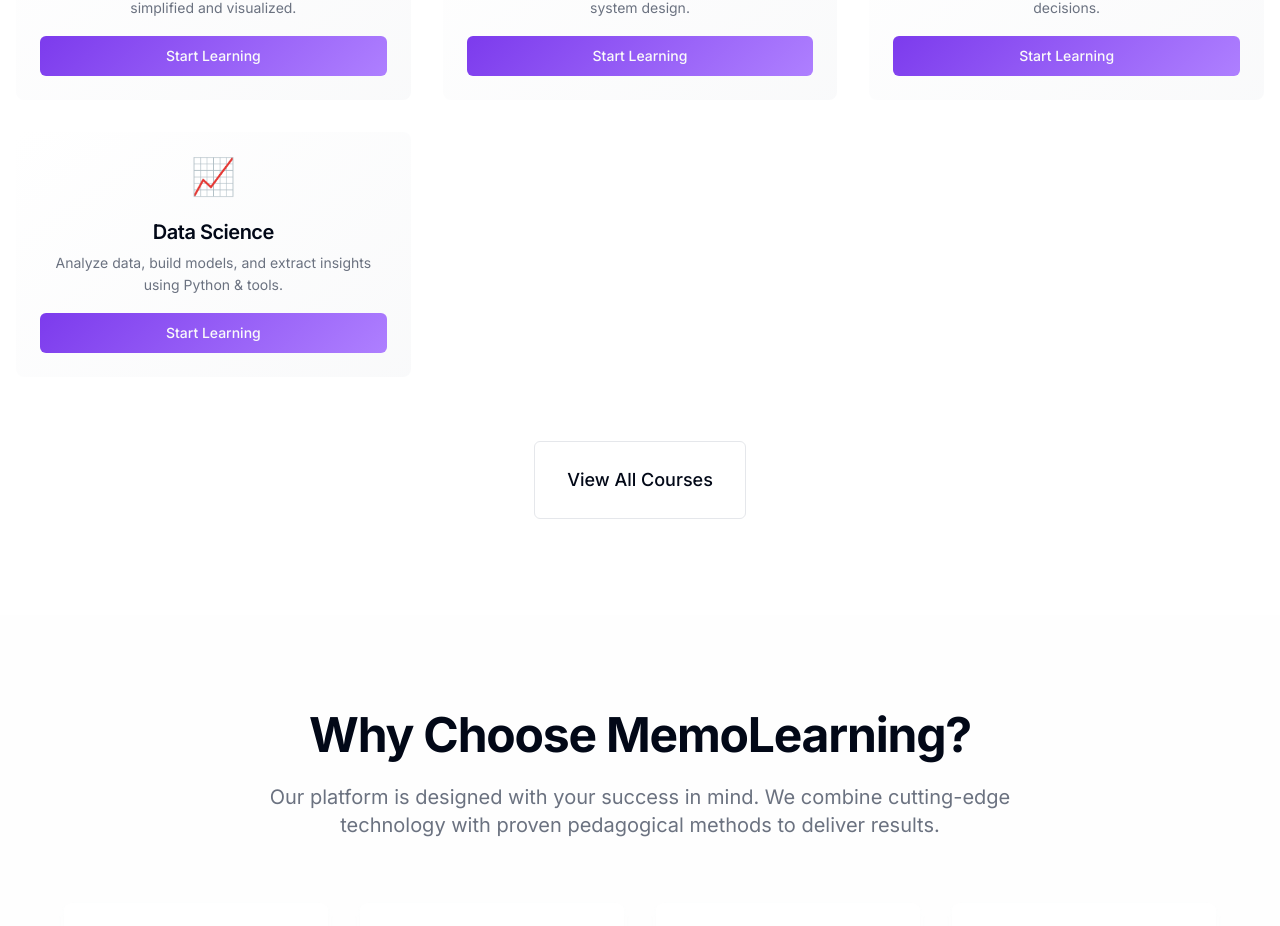
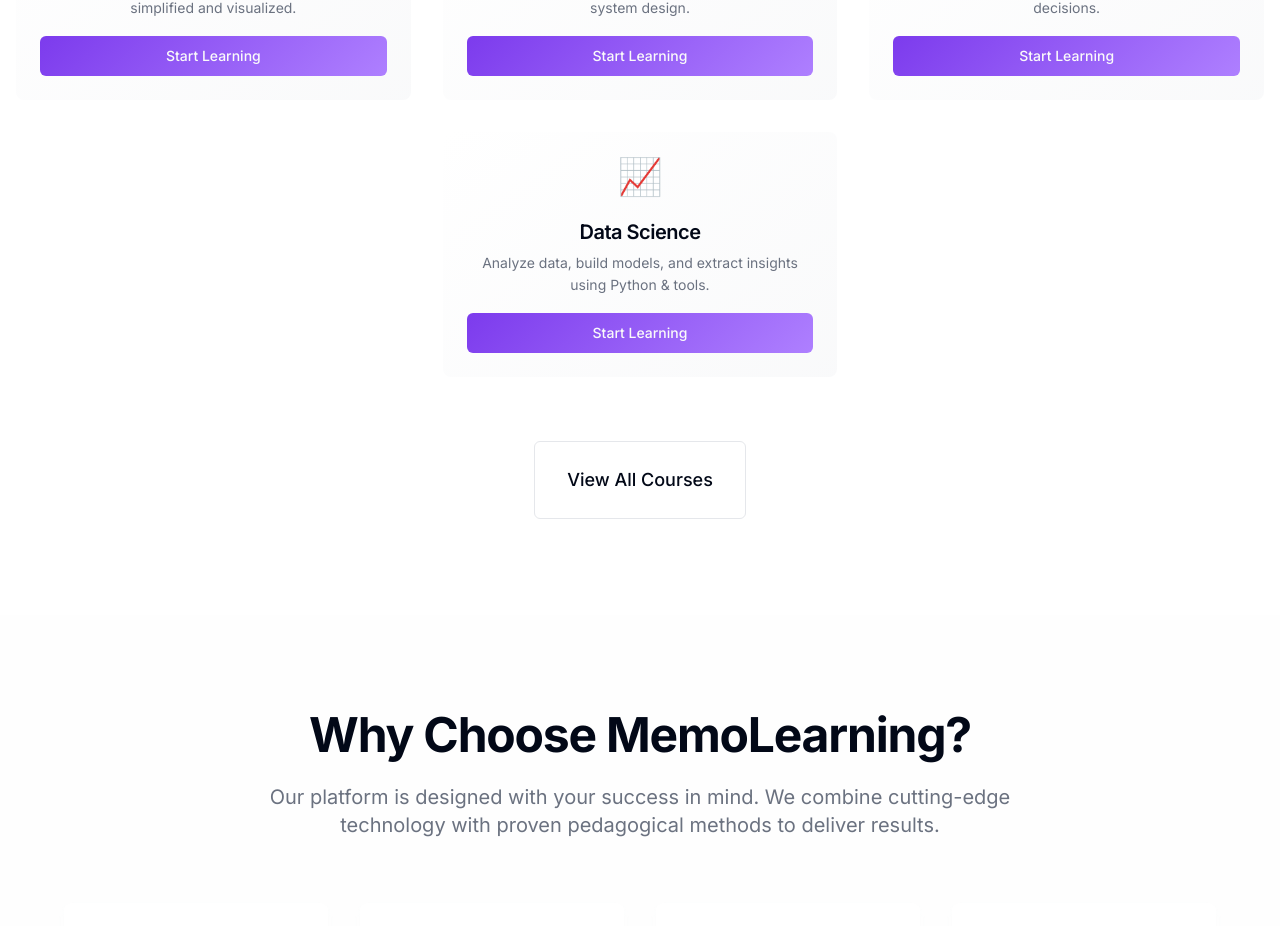
Before and after one commit to TheCoding10/learn-sparkle-style, a React (Vite) app: page / in a window 1280 px wide. Shown: the part 1234-2160 px from the top of the page. Built offline with nearby package versions, Linux system fonts and the light colour scheme.

Commit message:
Rearrange learning tracks

```diff
--- a/src/components/LearningTracks.tsx
+++ b/src/components/LearningTracks.tsx
@@ -46,7 +46,9 @@ const LearningTracks = () => {
           {learningTracks.map((track, index) => (
             <Card
               key={track.title}
-              className="hover-lift bg-gradient-card border-0 shadow-card animate-scale-in"
+              className={`hover-lift bg-gradient-card border-0 shadow-card animate-scale-in ${
+                index === 3 ? 'lg:col-start-2' : ''
+              }`}
               style={{animationDelay: `${index * 0.1}s`}}
             >
               <CardHeader className="text-center pb-4">
```
